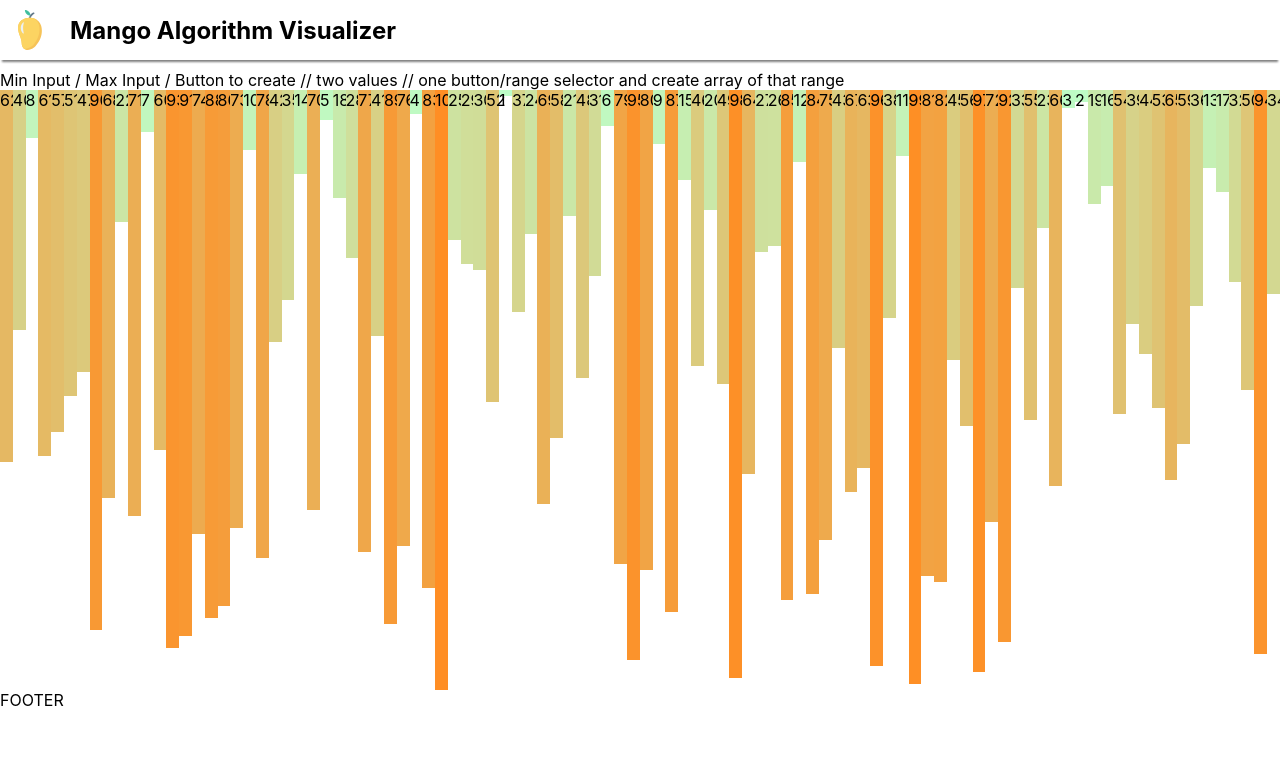
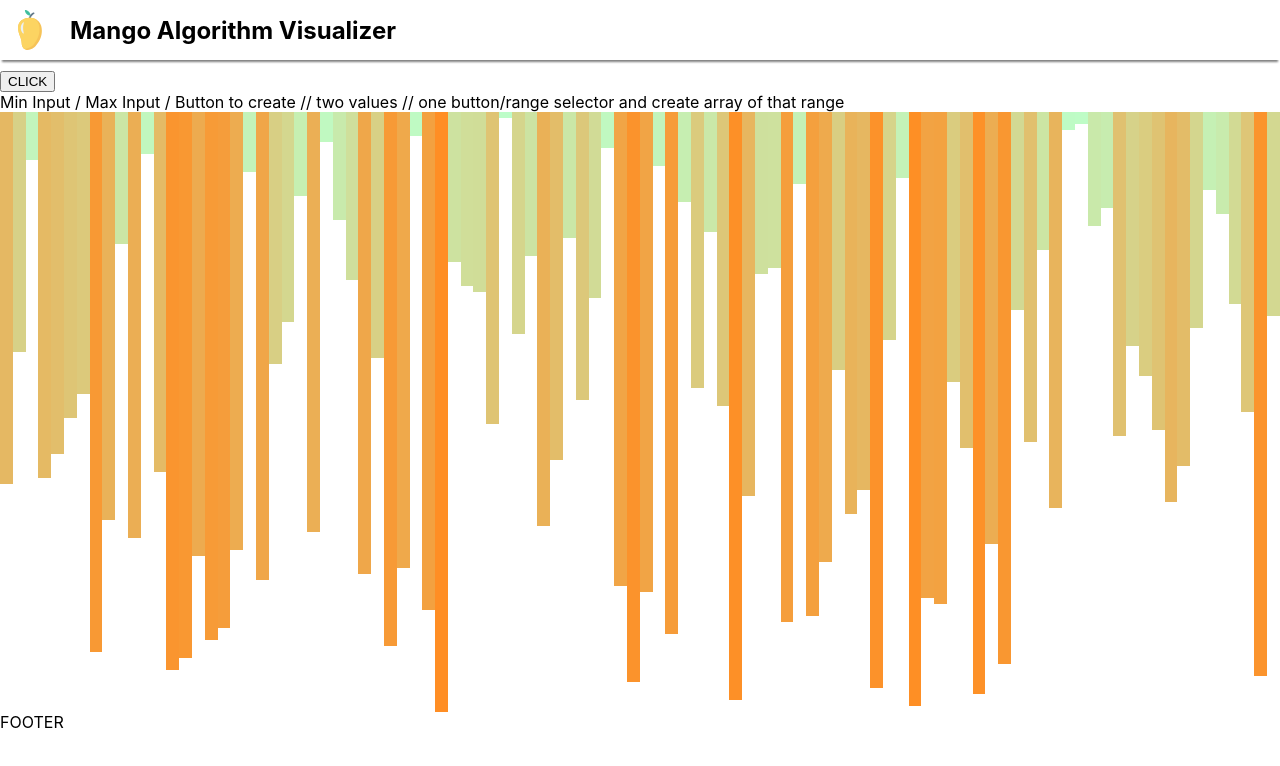
Before and after one commit to williamyoum/Mango-DSA-Visuals, a React (Create React App) app: page / in a window 1280 px wide. Shown: the top 766 px of the page. Built offline with nearby package versions, Linux system fonts and the light colour scheme.

Commit message:
bubbleSort implemented

```diff
--- a/src/App.js
+++ b/src/App.js
@@ -11,14 +11,16 @@ class App extends React.Component {
     // have the global state here
     // the array to be sorted should be in this global state
     this.state = {
-      randomValues: []
+      array: []
     }
+
+    this.bubbleSort = this.bubbleSort.bind(this);
   }
 
   componentDidMount() {
     this.setState({
-      randomValues: this.shuffleArray(this.createArrayWithRange(100))
-    })
+      array: this.shuffleArray(this.createArrayWithRange(100))
+    });
   }
 
   createArrayWithRange(max) {
@@ -39,14 +41,36 @@ class App extends React.Component {
     return array;
   }
 
+  async bubbleSort() {
+    const array = this.state.array;
+
+    for (let end = this.state.array.length - 1; end > 0; end--) {
+      for (let i = 0; i < end; i++) {
+        if (array[i] > array[i+1]) {
+          let temp = array[i];
+          array[i] = array[i+1];
+          array[i+1] = temp;
+          this.setState({array: array});
+        }
+
+        await this.sleep(0)
+      }
+    }
+  }
+
+  sleep(ms) {
+    return new Promise(resolve => setTimeout(resolve, ms));
+  }
+
   render() {
     return (
       <main>
         <Header />
+        <button onClick={this.bubbleSort}>CLICK</button>
         <section>
           {/* figure out how to call App.js function from Controls.js */}
           <Controls />
-          <Graph array={this.state.randomValues} />
+          <Graph array={this.state.array} />
         </section>
         <Footer />
       </main>
--- a/src/components/Bar.js
+++ b/src/components/Bar.js
@@ -38,7 +38,7 @@ function Bar(props) {
     }
 
     return (
-        <div style={style}>{props.value}</div>
+        <div style={style} />
     );
 
 }
```
